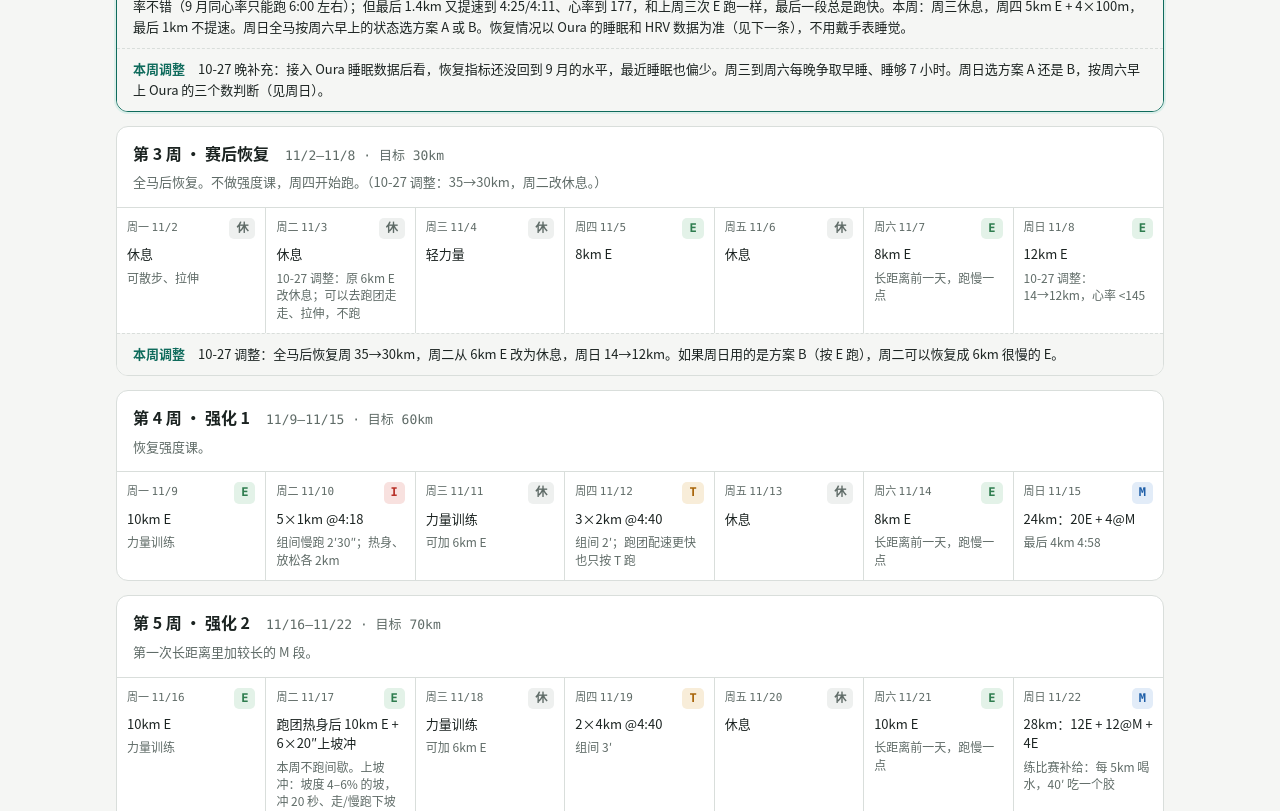
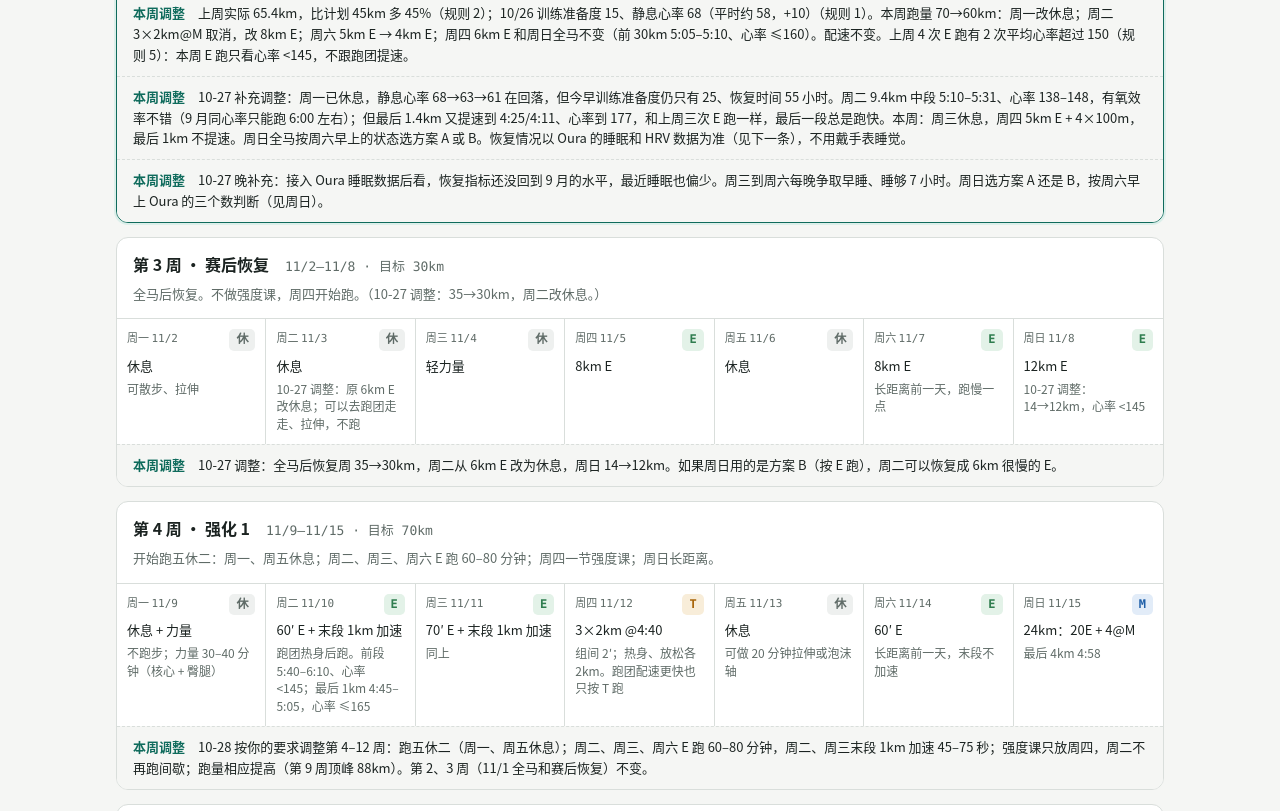
Before and after one commit to ryanliulearnings/xiamen-marathon, a plain HTML site: page index.html in a window 1280 px wide. Shown: the part 1989-2800 px from the top of the page. Drawn offline with Linux system fonts and the light colour scheme.

Commit message:
第 4–12 周改为跑五休二：E 跑 60–80 分钟带末段加速，强度课只放周四
Co-Authored-By: Claude Opus 5.5 <noreply@anthropic.com>
Claude-Session: https://claude.ai/code/session_01GBb8Z34fCaHpzZD1YdAf3M

```diff
--- a/index.html
+++ b/index.html
@@ -139,10 +139,10 @@ footer{color:var(--muted);font-size:12px}
     <div class="paces"><table>
       <thead><tr><th>强度</th><th>用途</th><th>配速 · 第1–7周</th><th>配速 · 第8周起</th><th>心率</th></tr></thead>
       <tbody>
-        <tr><td><span class="chip c-E">E</span> 轻松跑</td><td>周一、周三、周六，长距离的大部分</td><td class="mono">5:40–6:15</td><td class="mono">5:35–6:05</td><td class="mono">&lt;145</td></tr>
+        <tr><td><span class="chip c-E">E</span> 轻松跑</td><td>周二、周三、周六，60–80 分钟；长距离的大部分。周二、周三最后 1km 加速到 4:45–5:05（心率 ≤165）</td><td class="mono">5:40–6:15</td><td class="mono">5:35–6:05</td><td class="mono">&lt;145</td></tr>
         <tr><td><span class="chip c-M">M</span> 马拉松配速</td><td>长距离里的配速段、比赛</td><td class="mono">4:58</td><td class="mono">4:53–4:55</td><td class="mono">155–163</td></tr>
-        <tr><td><span class="chip c-T">T</span> 乳酸阈</td><td>周四跑团课</td><td class="mono">4:40</td><td class="mono">4:35</td><td class="mono">166–174</td></tr>
-        <tr><td><span class="chip c-I">I</span> 间歇</td><td>周二跑团课（只在第 4、6、8 周）</td><td class="mono">4:18</td><td class="mono">4:13</td><td class="mono">176+（每组最后）</td></tr>
+        <tr><td><span class="chip c-T">T</span> 乳酸阈</td><td>周四强度课</td><td class="mono">4:40</td><td class="mono">4:35</td><td class="mono">166–174</td></tr>
+        <tr><td><span class="chip c-I">I</span> 间歇</td><td>周四（第 5 周）</td><td class="mono">4:18</td><td class="mono">4:13</td><td class="mono">176+（每组最后）</td></tr>
         <tr><td><span class="chip c-R">R</span> 冲刺</td><td>轻松跑后的 100m 加速跑</td><td class="mono">400m 96″</td><td class="mono">400m 94″</td><td class="mono">不看心率</td></tr>
       </tbody>
     </table></div>
@@ -150,7 +150,7 @@ footer{color:var(--muted);font-size:12px}
 
   <section>
     <h2>周课表</h2>
-    <p class="sub">每周只有两节关键课：周四乳酸阈课和周日长距离。周六跑轻松跑，周日跑长距离。周二跑团隔周跑一次间歇（第 4、6、8 周），其他周跟跑团热身后跑轻松跑加 100m 加速跑；第 11、12 周的周二改成短的马拉松配速课。跑团带得再快，也只按课表配速跑。</p>
+    <p class="sub">从第 4 周起跑五休二：周一、周五休息（周一做力量）；周二、周三、周六 E 跑 60–80 分钟，周二、周三最后 1km 加速（比 E 配速快 45–75 秒，约 4:45–5:05，心率 ≤165），周六是长距离前一天，不加速；周四是每周唯一的强度课（乳酸阈为主，第 5 周是间歇）；周日长距离。周二跟跑团热身后跑自己的 E，跑团的间歇不跟。</p>
     <div class="weeks" id="weeks"></div>
   </section>
 
@@ -162,7 +162,7 @@ footer{color:var(--muted);font-size:12px}
       <div class="rule"><h3>负荷过高 → 降跑量</h3><p>7 天/28 天跑量比（ACWR）超过 1.3，或比计划多跑 15% 以上：下周跑量减 10–15%，长距离不加量。</p></div>
       <div class="rule"><h3>课完成得轻松 → 配速提速</h3><p>连续两周 T 课都达到配速、心率不到 172，同时长距离里的 M 段心率漂移不超过 5%：T、M、I 配速各提 3–5 秒。</p></div>
       <div class="rule"><h3>课没完成 → 不补课</h3><p>漏掉的课不补，照原计划往下走。连续两次关键课（周四、周日）没完成：当周改为恢复周。</p></div>
-      <div class="rule"><h3>轻松跑跑快了 → 提醒</h3><p>E 跑平均心率超过 150 的次数占到一半以上：下周课表里会标注提醒，必要时只用心率控制。</p></div>
+      <div class="rule"><h3>轻松跑或末段跑太快 → 提醒</h3><p>E 跑前段平均心率超过 145，或者末段 1km 快于 4:40、心率超过 165：下周课表里会标注提醒。末段加速是收尾，不是冲刺。</p></div>
       <div class="rule"><h3>伤痛 → 停跑</h3><p>跟腱、足底、膝盖、胫骨有疼痛，或者疼痛让步态变了：先停 2–3 天跑步，换成骑车/椭圆机，再看恢复情况。</p></div>
     </div>
   </section>
@@ -176,7 +176,7 @@ footer{color:var(--muted);font-size:12px}
 </div>
 
 <script>
-const UPDATED = "2026-10-27 20:39";
+const UPDATED = "2026-10-28 09:45";
 const START = "2026-10-19";
 // type: E M T I R S(rest/strength) X(race)
 const WEEKS = [
@@ -204,81 +204,82 @@ const WEEKS = [
   ["S","休息",""],
   ["E","8km E","长距离前一天，跑慢一点"],
   ["E","12km E","10-27 调整：14→12km，心率 <145"]]},
- {n:4, phase:"强化 1", km:60, kind:"", goal:"恢复强度课。", days:[
-  ["E","10km E","力量训练"],
-  ["I","5×1km @4:18","组间慢跑 2′30″；热身、放松各 2km"],
-  ["S","力量训练","可加 6km E"],
-  ["T","3×2km @4:40","组间 2′；跑团配速更快也只按 T 跑"],
+ {n:4, phase:"强化 1", km:70, kind:"", goal:"开始跑五休二：周一、周五休息；周二、周三、周六 E 跑 60–80 分钟；周四一节强度课；周日长距离。", days:[
+  ["S","休息 + 力量","不跑步；力量 30–40 分钟（核心 + 臀腿）"],
+  ["E","60′ E + 末段 1km 加速","跑团热身后跑。前段 5:40–6:10、心率 <145；最后 1km 4:45–5:05，心率 ≤165"],
+  ["E","70′ E + 末段 1km 加速","同上"],
+  ["T","3×2km @4:40","组间 2′；热身、放松各 2km。跑团配速更快也只按 T 跑"],
+  ["S","休息","可做 20 分钟拉伸或泡沫轴"],
+  ["E","60′ E","长距离前一天，末段不加速"],
+  ["M","24km：20E + 4@M","最后 4km 4:58"]]},
+ {n:5, phase:"强化 2", km:78, kind:"", goal:"第一次长距离里加较长的 M 段；周四做一次间歇。", days:[
+  ["S","休息 + 力量","不跑步；力量 30–40 分钟"],
+  ["E","70′ E + 末段 1km 加速","跑团热身后跑。最后 1km 4:45–5:05，心率 ≤165"],
+  ["E","70′ E + 6×20″上坡冲","不做末段加速，改成上坡冲：坡度 4–6%，冲 20 秒、慢跑下坡恢复，为重马坡道做准备"],
+  ["I","5×1.2km @4:15","组间 3′（参考戈壁计划 9/8）；热身、放松各 2km"],
   ["S","休息",""],
-  ["E","8km E","长距离前一天，跑慢一点"],
-  ["M","24km：20E + 4@M","最后 4km 4:58"]]},
- {n:5, phase:"强化 2", km:70, kind:"", goal:"第一次长距离里加较长的 M 段。", days:[
-  ["E","10km E","力量训练"],
-  ["E","跑团热身后 10km E + 6×20″上坡冲","本周不跑间歇。上坡冲：坡度 4–6% 的坡，冲 20 秒、走/慢跑下坡恢复，为重马的坡道做准备"],
-  ["S","力量训练","可加 6km E"],
-  ["T","2×4km @4:40","组间 3′"],
+  ["E","60′ E","长距离前一天，末段不加速"],
+  ["M","28km：12E + 12@M + 4E","练比赛补给：每 5km 喝水，40′ 吃一个胶"]]},
+ {n:6, phase:"强化 3", km:84, kind:"", goal:"有氧耐力：第一次 32km。", days:[
+  ["S","休息 + 力量","不跑步；力量 30–40 分钟"],
+  ["E","80′ E + 末段 1km 加速","跑团热身后跑。最后 1km 4:45–5:05，心率 ≤165"],
+  ["E","70′ E + 末段 1km 加速","同上"],
+  ["T","3×3km @4:38","组间 3′；热身、放松各 2km"],
   ["S","休息",""],
-  ["E","10km E","长距离前一天，跑慢一点"],
-  ["M","28km：12E + 12@M + 4E","练比赛补给：每 5km 喝水，40′ 吃一个胶"]]},
- {n:6, phase:"强化 3", km:76, kind:"", goal:"有氧耐力：第一次 32km。", days:[
-  ["E","10km E","力量训练"],
-  ["I","5×1.2km @4:15","组间 3′（参考戈壁计划 9/8）；跑团组数更多就少跑 1–2 组"],
-  ["S","力量训练","可加 8km E"],
-  ["T","3×3km @4:38","组间 3′"],
+  ["E","60′ E","长距离前一天，末段不加速"],
+  ["E","32km E，最后 5km @M","前 27km 心率 <148。选有起伏的路线（全程累计爬升 100m 以上），上坡看心率不看配速"]]},
+ {n:7, phase:"恢复周", km:63, kind:"rec", goal:"消化前三周的训练。周一会根据数据评估，第 8 周的配速是否升档。", days:[
+  ["S","休息 + 力量","力量减半"],
+  ["E","60′ E + 末段 1km 加速","跑团热身后跑"],
+  ["E","60′ E + 6×20″上坡冲","不做末段加速"],
+  ["T","4×1km @4:40","组间 2′；恢复周的轻强度课"],
   ["S","休息",""],
-  ["E","10km E","长距离前一天，跑慢一点"],
-  ["E","32km E，最后 5km @M","前 27km 心率 <148。选有起伏的路线（全程累计爬升 100m 以上），上坡看心率不看配速"]]},
- {n:7, phase:"恢复周", km:58, kind:"rec", goal:"消化前三周的训练。周一会根据数据评估，第 8 周的配速是否升档。", days:[
-  ["E","8km E","力量训练"],
-  ["E","跑团热身后 8km E + 6×20″上坡冲","恢复周不跑间歇。上坡冲 20 秒，慢跑下坡恢复"],
-  ["S","力量训练",""],
-  ["E","8km E + 6×100m",""],
+  ["E","50′ E","末段不加速"],
+  ["M","22km：含 2×5km @M","两段之间慢跑 1km"]]},
+ {n:8, phase:"专项 1", km:85, kind:"", goal:"马拉松专项：长距离 M 段加到 16km。", days:[
+  ["S","休息 + 力量","不跑步；力量 30–40 分钟"],
+  ["E","80′ E + 末段 1km 加速","跑团热身后跑。最后 1km 4:45–5:00，心率 ≤165"],
+  ["E","70′ E + 末段 1km 加速","同上"],
+  ["T","(3km @T + 3km @M) ×2","T 4:35 / M 4:55，中间不停；热身、放松各 2km"],
   ["S","休息",""],
-  ["E","8km E","长距离前一天，跑慢一点"],
-  ["M","22km：含 2×5km @M","两段之间慢跑 1km"]]},
- {n:8, phase:"专项 1", km:80, kind:"", goal:"马拉松专项：长距离 M 段加到 16km。", days:[
-  ["E","10km E","力量训练"],
-  ["I","4×2km @4:15","组间 3′（戈壁计划 8/11 的温和版）；最后一次间歇课"],
-  ["S","力量训练","可加 8km E"],
-  ["T","(3km @T + 3km @M) ×2","T 4:35 / M 4:55，中间不停"],
-  ["S","休息",""],
-  ["E","10km E","长距离前一天，跑慢一点"],
+  ["E","60′ E","长距离前一天，末段不加速"],
   ["M","30km：10E + 16@M + 4E","仿戈壁计划 9/19 的 30′E+100′M+20′E。选有起伏的路线，M 段上坡允许掉速、心率 ≤165"]]},
- {n:9, phase:"专项 2 · 顶峰", km:85, kind:"", goal:"全周期跑量最大、长距离最长的一周。", days:[
-  ["E","10km E","力量训练"],
-  ["E","跑团热身后 10km E + 6×100m","顶峰周，把体力留给周四和周日"],
-  ["S","力量训练","可加 8km E"],
+ {n:9, phase:"专项 2 · 顶峰", km:88, kind:"", goal:"全周期跑量最大、长距离最长的一周。", days:[
+  ["S","休息 + 力量","不跑步；力量 30–40 分钟"],
+  ["E","80′ E + 末段 1km 加速","跑团热身后跑"],
+  ["E","80′ E","顶峰周，周三不加速，把体力留给周四和周日"],
   ["T","5km + 3km + 2km 阶梯","4:40 / 4:35 / 4:30，组间 3′"],
   ["S","休息",""],
-  ["E","10km E","长距离前一天，跑慢一点"],
+  ["E","60′ E","长距离前一天，末段不加速"],
   ["M","32km：10E + 18@M + 4E","关键课。尽量选累计爬升 120–150m 的路线（接近重马）。M 段后半心率漂移 ≤5% 就说明准备好了"]]},
- {n:10, phase:"专项 3 · 彩排", km:75, kind:"", goal:"比赛彩排：穿比赛装备、按比赛补给方案跑。", days:[
-  ["E","10km E","力量训练（最后一次大重量）"],
-  ["E","跑团热身后 10km E + 6×100m","彩排周，周二保持轻松"],
-  ["S","力量训练（轻）",""],
+ {n:10, phase:"专项 3 · 彩排", km:76, kind:"", goal:"比赛彩排：穿比赛装备、按比赛补给方案跑。", days:[
+  ["S","休息 + 力量","最后一次大重量"],
+  ["E","70′ E + 末段 1km 加速","跑团热身后跑"],
+  ["E","70′ E","末段不加速"],
   ["T","3×3km @4:35","组间 3′"],
   ["S","休息",""],
-  ["E","10km E","长距离前一天，跑慢一点"],
+  ["E","50′ E","长距离前一天，末段不加速"],
   ["M","28km：10E + 14@M + 4E","按比赛日的作息：8 点出发（重马 08:00 开跑），早餐和补给都按比赛来；路线选有起伏的，练上坡稳心率、下坡放松不刹车"]]},
- {n:11, phase:"减量 1", km:55, kind:"rec", goal:"跑量降约 35%，强度保留。", days:[
-  ["E","8km E","力量只做激活"],
-  ["M","10′E + 3×2km @M + 10′E","每组 2km 跑 4:55，组与组之间慢跑 2 分钟。跑团可以一起热身，但他们的快间歇不跟，自己跑这个课"],
-  ["S","休息 或 轻力量",""],
-  ["T","2×2km @4:35","组间 2′"],
+ {n:11, phase:"减量 1", km:58, kind:"rec", goal:"跑量降约 30%，强度保留。", days:[
+  ["S","休息 + 力量","力量只做激活"],
+  ["E","60′ E + 末段 1km 加速","跑团热身后跑"],
+  ["E","50′ E",""],
+  ["T","2×2km @4:35 + 2×2km @4:55","组间 2′；前两组 T、后两组 M"],
   ["S","休息",""],
-  ["E","8km E","长距离前一天，跑慢一点"],
+  ["E","40′ E",""],
   ["M","20km：12E + 8@M",""]]},
- {n:12, phase:"比赛周", km:68, kind:"race", goal:"1月10日重庆马拉松。赛道沿嘉陵江、长江，累计爬升约 150m，有几段陡坡。", days:[
-  ["E","6km E",""],
-  ["M","10′E + 3×1km @M + 10′E","不跑跑团间歇"],
+ {n:12, phase:"比赛周", km:70, kind:"race", goal:"1月10日重庆马拉松。赛道沿嘉陵江、长江，累计爬升约 150m，有几段陡坡。", days:[
   ["S","休息",""],
-  ["E","6km E + 4×100m",""],
+  ["E","50′ E + 4×100m","跑团热身后跑，不做末段加速"],
+  ["E","40′ E",""],
+  ["M","10′E + 3×1km @M + 10′E","比赛周唯一的配速课"],
   ["S","休息","去重庆"],
-  ["E","4km E + 3×100m",""],
+  ["E","20′ E + 3×100m",""],
   ["X","重庆马拉松","按心率跑，不按配速：平路 4:58–5:00；上坡允许掉到 5:10–5:20，心率 ≤165；下坡顺势跑到 4:45–4:50，放松、别刹车也别冲。25km 前心率 ≤163，30km 后还有余力再提速。目标 3:28–3:32（坡道大约比平路多花 1–2 分钟）"]]}
 ];
 // Weekly adjustments written by the Monday review: {week, text}
 const ADJUST = [
+ {week:4, text:"10-28 按你的要求调整第 4–12 周：跑五休二（周一、周五休息）；周二、周三、周六 E 跑 60–80 分钟，周二、周三末段 1km 加速 45–75 秒；强度课只放周四，周二不再跑间歇；跑量相应提高（第 9 周顶峰 88km）。第 2、3 周（11/1 全马和赛后恢复）不变。"},
  {week:5, text:"10-27 调整：目标比赛从厦门马拉松改为重庆马拉松（同为 1月10日）。重马累计爬升约 150m、有陡坡，08:00 开跑。第 5、7 周周二加 6×20 秒上坡冲；第 6、8、9、10 周的长距离尽量选有起伏的路线；比赛按心率分配，目标 3:28–3:32。"},
  {week:2, text:"上周实际 65.4km，比计划 45km 多 45%（规则 2）；10/26 训练准备度 15、静息心率 68（平时约 58，+10）（规则 1）。本周跑量 70→60km：周一改休息；周二 3×2km@M 取消，改 8km E；周六 5km E → 4km E；周四 6km E 和周日全马不变（前 30km 5:05–5:10、心率 ≤160）。配速不变。上周 4 次 E 跑有 2 次平均心率超过 150（规则 5）：本周 E 跑只看心率 <145，不跟跑团提速。"},
  {week:2, text:"10-27 补充调整：周一已休息，静息心率 68→63→61 在回落，但今早训练准备度仍只有 25、恢复时间 55 小时。周二 9.4km 中段 5:10–5:31、心率 138–148，有氧效率不错（9 月同心率只能跑 6:00 左右）；但最后 1.4km 又提速到 4:25/4:11、心率到 177，和上周三次 E 跑一样，最后一段总是跑快。本周：周三休息，周四 5km E + 4×100m，最后 1km 不提速。周日全马按周六早上的状态选方案 A 或 B。恢复情况以 Oura 的睡眠和 HRV 数据为准（见下一条），不用戴手表睡觉。"},
```
